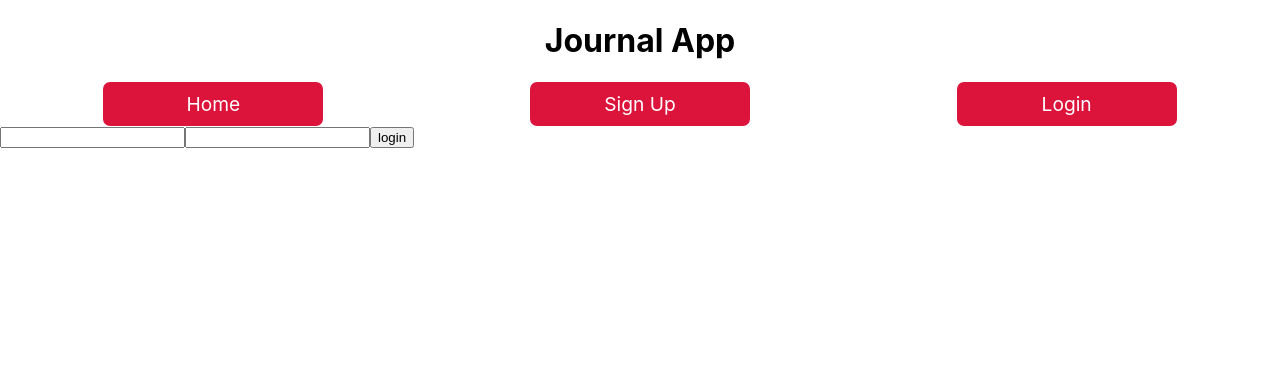
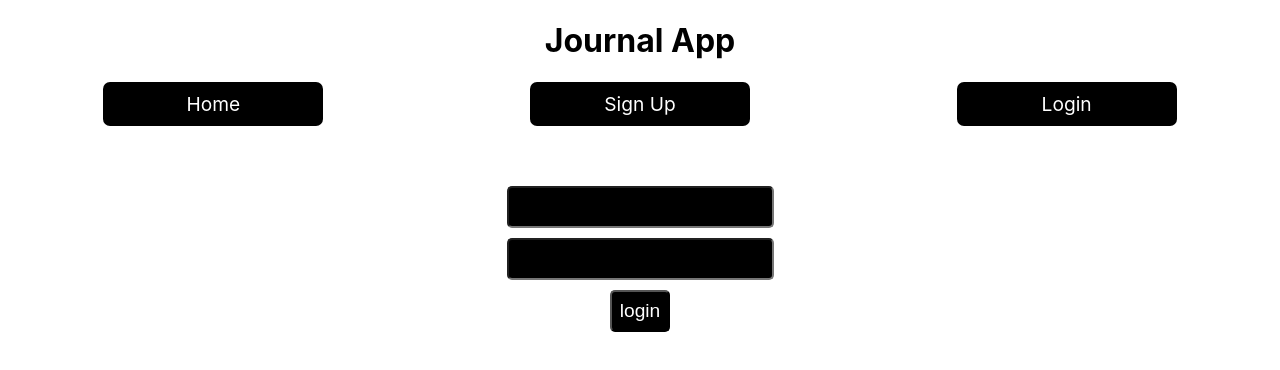
Before and after one commit to fawzian/journal-app-frontend, a React (Create React App) app: page /auth/login in a window 1280 px wide. Shown: the top 370 px of the page. Built offline with nearby package versions, Linux system fonts and the light colour scheme.

Commit message:
basic form styling

```diff
--- a/src/App.css
+++ b/src/App.css
@@ -14,7 +14,7 @@ header nav a {
 
 header nav div {
   font-size: larger;
-  background-color: crimson;
+  background-color: black;
   color: white;
   width: 200px;
   border-radius: 7px;
@@ -23,7 +23,24 @@ header nav div {
 }
 
 header nav div:hover{
-  background-color: burlywood;
-  color: crimson;
+  background-color: rgb(158, 157, 157);
+  color: black;
 
 }
+
+/* AUTH componenet */
+
+.auth form {
+  padding: 50px;
+}
+
+.auth form input {
+  background-color: black;
+  color: white;
+  padding: 8px;
+  border-radius: 5px;
+  display: block;
+  margin: 10px auto;
+  text-align: center;
+  font-size: 1.2em;
+}
```
